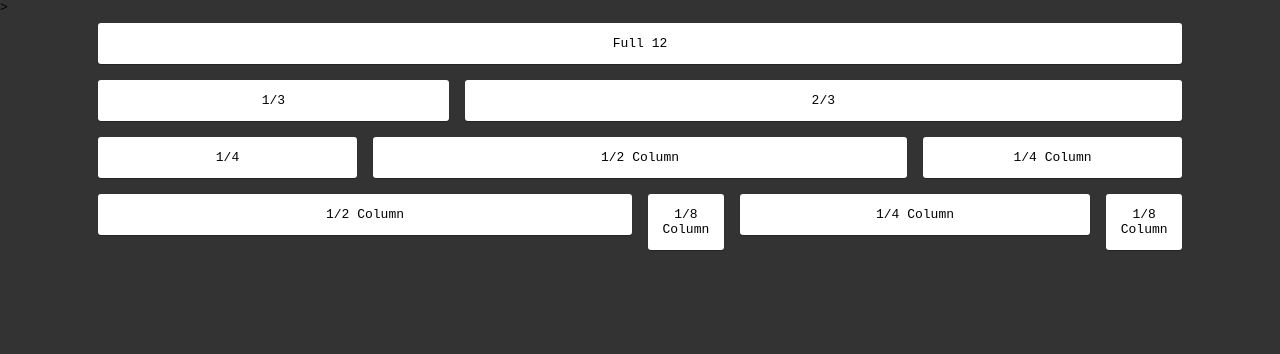
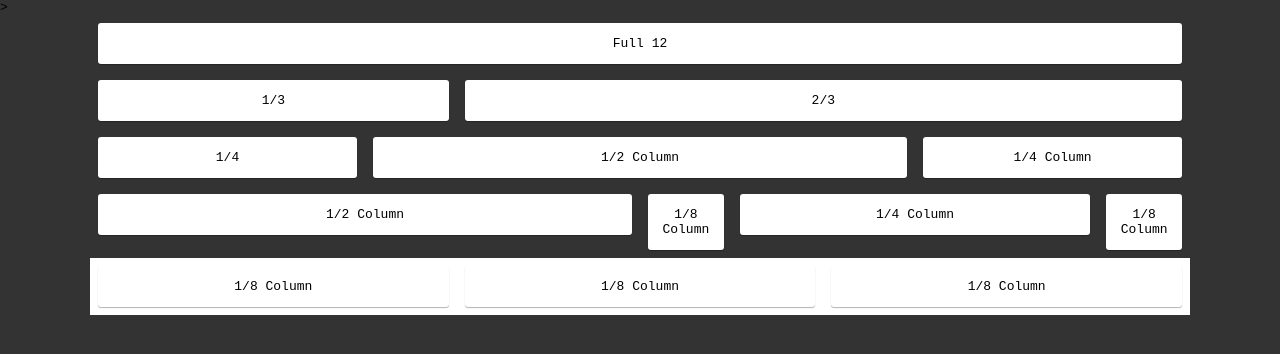
Before and after one commit to saiyanka/gridwork, a plain HTML site: page index.html in a window 1280 px wide. Drawn offline with Linux system fonts and the light colour scheme.

Commit message:
picture row beginning

```diff
--- a/index.html
+++ b/index.html
@@ -70,6 +70,25 @@
       </div>
     </div>
 
+    <div class="nice ns-12">
+      <div class="ns-4">
+
+        <div class="ns"> 1/8 Column
+        </div>
+      </div>
+      <div class="ns-4">
+
+        <div class="ns"> 1/8 Column
+        </div>
+      </div>
+      <div class="ns-4">
+
+        <div class="ns"> 1/8 Column
+        </div>
+      </div>
+
+    </div>
+
 
   </div>
 </div>
--- a/style.css
+++ b/style.css
@@ -62,3 +62,9 @@ body{
 .ns-10{width: 83.33333%;}
 .ns-11{width: 91.66667%;}
 .ns-12{width: 100%;}
+
+
+.nice{
+  background-color: white
+
+}
```
Also changed, not shown: beefBurger.jpg (added), chickenBurger.jpg (added), chickenPizza.jpg (added).
